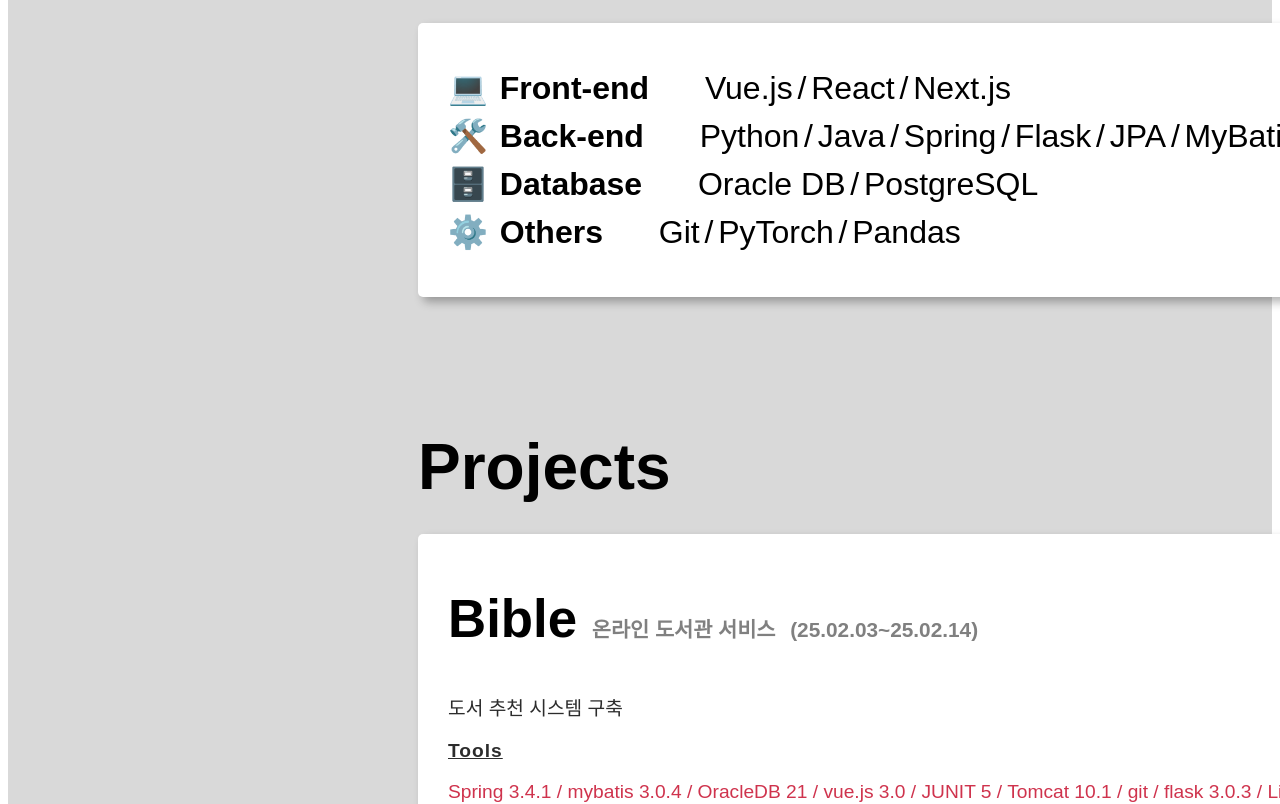
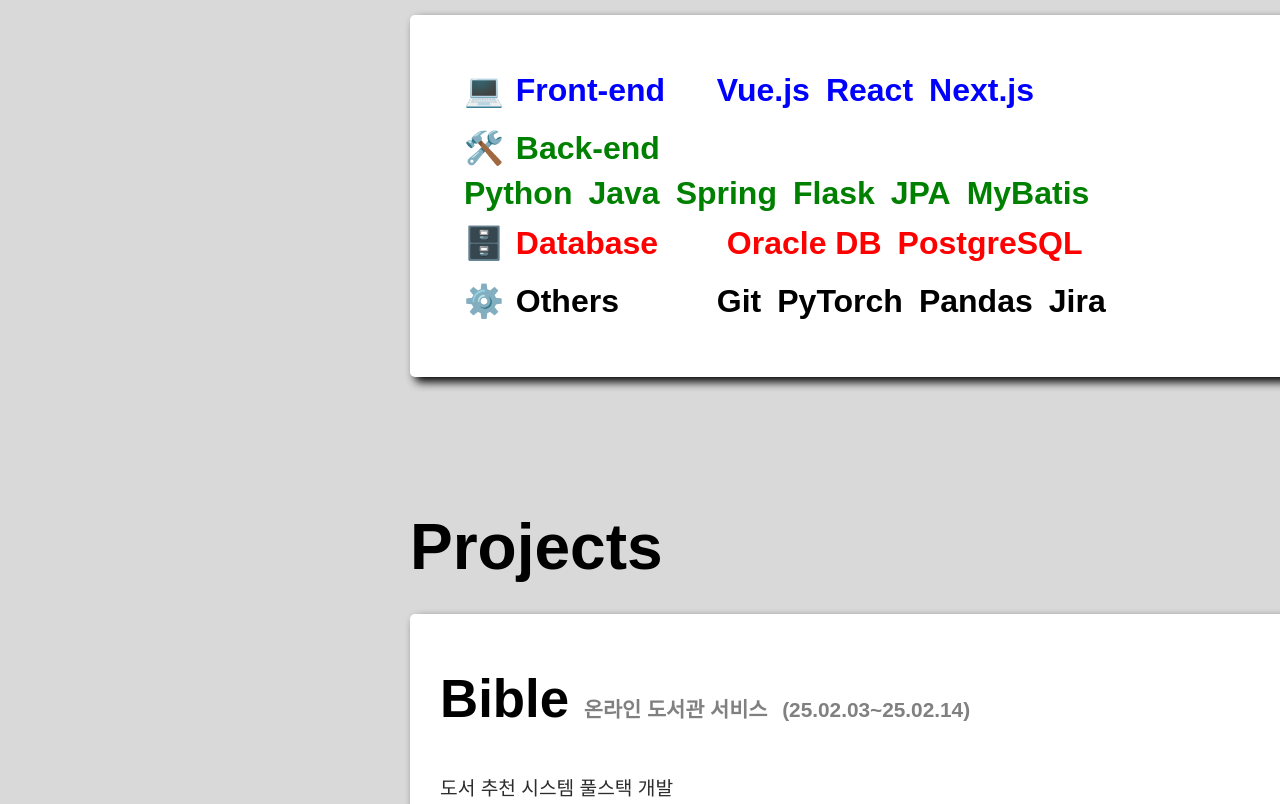
Before and after one commit to leesumin7766/portfolio, a Next.js app in the folder client/: page /main in a window 1280 px wide. Shown: the part 1040-1844 px from the top of the page. Built offline with nearby package versions, Linux system fonts and the light colour scheme; a web font is replaced by a local one.

Commit message:
almost finish

```diff
--- a/client/package.json
+++ b/client/package.json
@@ -15,6 +15,7 @@
     "@testing-library/user-event": "^13.5.0",
     "bootstrap-icons": "^1.11.3",
     "framer-motion": "^12.9.2",
+    "ionicons": "^7.4.0",
     "next": "^15.3.1",
     "react": "^19.1.0",
     "react-dom": "^19.1.0",
--- a/client/src/components/Main.js
+++ b/client/src/components/Main.js
@@ -21,7 +21,8 @@ const Main = () => {
             <Link to="skills" smooth={true} duration={500}>Skills</Link>
             <Link to="projects" smooth={true} duration={500}>Projects</Link>
             <Link to="education" smooth={true} duration={500}>Education</Link>
-            <Link to="certificate" smooth={true} duration={500}>Certificate</Link>
+            <Link to="certificate" smooth={true} duration={500}>Awards</Link>
+            <Link to="certificate" smooth={true} duration={500}>certificate</Link>
           </nav>
         </div>
       </header>
@@ -53,34 +54,35 @@ const Main = () => {
         <h1>SKILLS</h1>
         <div className={styles.skillsCard}>
           <ul className={styles.skillsList}>
-              <li className={styles.skillCategory}>
-              💻 <span className={styles.categoryTitle}>Front-end</span>
-                  <span className={styles.skillItem}>Vue.js</span>/
-                  <span className={styles.skillItem}>React</span>/
+              <li className={styles.skillCategory1}>
+              💻 <span className={styles.categoryFront}>Front-end</span>
+                  <span className={styles.skillItem}>Vue.js</span>
+                  <span className={styles.skillItem}>React</span>
                   <span className={styles.skillItem}>Next.js</span>
               </li>
 
-          <li className={styles.skillCategory}>
-              🛠️ <span className={styles.categoryTitle}>Back-end</span>
-                  <span className={styles.skillItem}>Python</span>/
-                  <span className={styles.skillItem}>Java</span>/
-                  <span className={styles.skillItem}>Spring</span>/
-                  <span className={styles.skillItem}>Flask</span>/
-        <span className={styles.skillItem}>JPA</span>/
+          <li className={styles.skillCategory2}>
+              🛠️ <span className={styles.categoryBack}>Back-end</span>
+                  <span className={styles.skillItem}>Python</span>
+                  <span className={styles.skillItem}>Java</span>
+                  <span className={styles.skillItem}>Spring</span>
+                  <span className={styles.skillItem}>Flask</span>
+        <span className={styles.skillItem}>JPA</span>
         <span className={styles.skillItem}>MyBatis</span>
       </li>
 
-      <li className={styles.skillCategory}>
-        🗄️ <span className={styles.categoryTitle}>Database</span>
-        <span className={styles.skillItem}>Oracle DB</span>/
+      <li className={styles.skillCategory3}>
+        🗄️ <span className={styles.categoryDatabase}>Database</span>
+        <span className={styles.skillItem}>Oracle DB</span>
         <span className={styles.skillItem}>PostgreSQL</span>
       </li>
 
-      <li className={styles.skillCategory}>
-        ⚙️ <span className={styles.categoryTitle}>Others</span>
-        <span className={styles.skillItem}>Git</span>/
-        <span className={styles.skillItem}>PyTorch</span>/
+      <li className={styles.skillCategory4}>
+        ⚙️ <span className={styles.categoryOthers}>Others</span>
+        <span className={styles.skillItem}>Git</span>
+        <span className={styles.skillItem}>PyTorch</span>
         <span className={styles.skillItem}>Pandas</span>
+        <span className={styles.skillItem}>Jira</span>
       </li>
     </ul>
   </div>
@@ -92,9 +94,9 @@ const Main = () => {
 
   <div className={styles.projectCard}>
     <h2>Bible <span>온라인 도서관 서비스</span> <span>(25.02.03~25.02.14)</span></h2>
-    <p>도서 추천 시스템 구축</p>
-    <p className={styles.tools}>Tools</p>
-    <p1>Spring 3.4.1 / mybatis 3.0.4 / OracleDB 21 / vue.js 3.0 / JUNIT 5 / Tomcat 10.1 / git / flask 3.0.3 / LightFM</p1>
+    <p>도서 추천 시스템 풀스택 개발</p>
+    <p className={styles.tools}><i class="bi bi-tools"></i> Tools</p>
+    <p className={styles.projecttools}>Spring 3.4.1 / mybatis 3.0.4 / OracleDB 21 / vue.js 3.0 / JUNIT 5 / Tomcat 10.1 / git / flask 3.0.3 / LightFM</p>
     <p></p>
     <a href="https://github.com/hyeran0920/Bible" target="_blank" rel="noopener noreferrer" className={styles.githubLink}>
       <i className="bi bi-github"></i>
@@ -103,9 +105,9 @@ const Main = () => {
 
   <div className={styles.projectCard}>
     <h2>milgam <span>AI를 활용한 인파밀집 및 이상행동 검출 서비스</span> <span>(24.06.17~24.07.26)</span></h2>
-    <p>회원 관리자 로그인 개발</p>
-    <p className={styles.tools}>Tools</p>
-    <p1>Spring 2.7.3 / java 11 / gradle / PostgreSQL / supabase 2.5.3 / flask 3.0.3 / numpy 1.26.4 / opencv 4.10.0</p1>
+    <p>회원 관리자 로그인 백엔드 개발</p>
+    <p className={styles.tools}><i class="bi bi-tools"></i> Tools</p>
+    <p className={styles.projecttools}>Spring 2.7.3 / java 11 / gradle / PostgreSQL / supabase 2.5.3 / flask 3.0.3 / numpy 1.26.4 / opencv 4.10.0</p>
     <p></p>
     <a href="https://github.com/K-Saaan/milgam" target="_blank" rel="noopener noreferrer" className={styles.githubLink}>
       <i className="bi bi-github"></i>
@@ -119,89 +121,122 @@ const Main = () => {
 
   <div className={styles.educationItem}>
     <img src="/assets/screen5.png" alt="KOSA Logo" />
-    <p>
+    <div>
       <span className={styles.eng}>kosa java</span>
       <span className={styles.kor}>개발자 양성 과정 수료</span>
       <p className={styles.dateTime}>(2024.12.02 - 2025.02.28) <strong>480Hours</strong></p>
       <p className={styles.eduText}>- Java, Js, OracleDB 교육 및 프로젝트</p>
-    </p>
+    </div>
   </div>
 
   <div className={styles.educationItem}>
     <img src="/assets/screen4.png" alt="TTA Logo" />
-    <p>
+    <div>
       <span className={styles.kor}>한국정보통신기술협회(TTA) 주관 인턴십</span>
       <p className={styles.dateTime}>(2024.10.21 - 2024.11.27) <strong>2months</strong></p>
-      <p className={styles.eduText}>IT 제품 품질테스트 SQA업무</p><p className={styles.eduText}>
-VMware를 활용한 윈도우와 리눅스 서버 간의 애플리케이션 연동 테스트를 진행</p><p className={styles.eduText}>
-젠데스크 환경에서 html5과 css를 활용하여 제품 헬프 데스크 UI 개선 업무를 진행</p>
-    </p>
+      <p className={styles.eduText}>IT 제품 품질테스트 SQA업무</p>
+      <p className={styles.eduText}>VMware를 활용한 윈도우와 리눅스 서버 간의 애플리케이션 연동 테스트를 진행</p>
+      <p className={styles.eduText}>젠데스크 환경에서 HTML5와 CSS를 활용하여 제품 헬프 데스크 UI 개선 업무를 진행</p>
+    </div>
   </div>
 
   <div className={styles.educationItem}>
     <img src="/assets/screen3.png" alt="KT Aivle Logo" />
-    <p>
+    <div>
       <span className={styles.eng}>KT Aivle School AI</span>
       <span className={styles.kor}>개발자 5기 수료</span>
       <p className={styles.dateTime}>(2024.02.20 - 2024.08.07) <strong>840Hours</strong></p>
       <p className={styles.eduText}>- 인공지능, 데이터분석 교육 및 프로젝트</p>
-    </p>
+    </div>
   </div>
 </section>
 
       <section className={styles.certificate} id="certificate">
-        <h1>Certificate</h1>
+        <h1>Awards</h1>
 
-        <div className={styles.certificateItem}>
+        <div className={styles.certificateCard}>
+          <div className={styles.titleWrapper}>
           <h2>숭실대 x 코드스테이츠 코딩 경진 대회 우수상</h2>
+          <div className={styles.iconWrapper}>
+            <ion-icon name="trophy-outline" className={styles.icon}></ion-icon>
+            <span className={styles.number}> 3rd</span>
+          </div>
+          </div>
           <p>(2024.08.31)</p>
-          <p>SSU x codestates Coding Competition 3rd</p>
+          <p>Leader</p>
+          <p>SSU x codestates Coding Competition <span className="highlight">3rd</span></p>
           <a href="https://www.notion.so/AI-SW-Developer-4ac029b6100580c1be86f23070f01941?pvs=4#1ac029b6100580229cb0f764a39d3259" target="_blank" rel="noopener noreferrer">
-            인증 링크
+          Aceess Link
           </a>
         </div>
 
-        <div className={styles.certificateItem}>
+        <div className={styles.certificateCard}>
+        <div className={styles.titleWrapper2}>
           <h2>KT Aivle School 빅프로젝트 최우수상</h2>
+          <div className={styles.iconWrapper}>
+            <ion-icon name="trophy-outline" className={styles.icon}></ion-icon>
+            <span className={styles.number}> 2rd</span>
+          </div>
+          </div>
           <p>(2024.08.07)</p>
-          <p>KT Aivle School Big Project 2nd / 32 teams</p>
+          <p>Teammate</p>
+          <p>KT Aivle School Big Project <span className="highlight">2nd / 32 teams</span></p>
         </div>
 
-        <div className={styles.certificateItem}>
-          <h2>KT Aivle School 코딩 마스터즈 1차 마스터</h2>
+        <div className={styles.certificateCard}>
+        <div className={styles.titleWrapper3}>
+          <h2>KT 코딩마스터즈 마스터</h2>
+            <div className={styles.iconWrapper}>
+              <ion-icon name="trophy-outline" className={styles.icon}></ion-icon>
+              <span className={styles.number}> TOP 8%</span>
+            </div>
+          </div>
           <p>(2024.03.31)</p>
-          <p>KT Aivle School Coding Masters Top 8%</p>
+          <p>Solo</p>
+          <p>KT Aivle School Coding Masters <span className="highlight">Top 8%</span></p>
           <a href="https://www.openbadge-global.com/api/v1.0/openBadge/e/v2/Wallet/Public/GetAssertionShare/qkw1eHvrUEQzdE5DNG5SQTNsRWIWZz09" target="_blank" rel="noopener noreferrer">
-            인증 링크
+            Aceess Link
           </a>
         </div>
       </section>
 
-      <section className={styles.thankYouSection} id="thankyou">
+      <section className={styles.thankYouSection} style={{ backgroundImage: "url('/assets/screen1.png'), linear-gradient(rgba(25, 0, 255, 0.05), rgba(25, 0, 255, 0.05))",
+        backgroundBlendMode: "darken",
+       }}>
+      <div className={styles.thankText}>
         <motion.div
-        initial={{ opacity: 0 }}
-        animate={{ opacity: 1 }}
-        transition={{ duration: 2 }}
+          initial={{ opacity: 0, y: 80 }}  // 처음에는 안 보이고, 아래로 내려온 상태
+          whileInView={{ opacity: 1, y: 0 }} // 50% 이상 보일 때 애니메이션이 시작되어 부드럽게 올라가고 보임
+          viewport={{ once: false, amount: 0.5 }}  // 50% 이상 보였을 때 애니메이션이 시작됨
+          transition={{ duration: 1, ease: "easeOut" }}  // 1.5초 동안 부드럽게 나타나도록 설정
+          className={styles.messageTitle}
         >
-        <h1 className={styles.messageTitle}>찾아봐주셔서 정말 감사합니다</h1>
-        <br></br>
-        <h2 className={styles.messageSubtitle}>앞으로가 기대되는 개발자가 되겠습니다</h2>
+  찾아봐주셔서 정말 감사합니다
 </motion.div>
 
+<motion.div
+  initial={{ opacity: 0, y: 50 }}  // 처음에는 안 보이고, 아래로 내려온 상태
+  whileInView={{ opacity: 1, y: 0 }} // 50% 이상 보일 때 애니메이션이 시작되어 부드럽게 올라가고 보임
+  viewport={{ once: false, amount: 0.5 }}  // 50% 이상 보였을 때 애니메이션이 시작됨
+  transition={{ duration: 1.5, ease: "easeOut" }}  // 1.5초 동안 부드럽게 나타나도록 설정
+  className={styles.messageSubtitle}
+>
+  미래를 기대하게 만드는 개발자가 되겠습니다
+</motion.div>
+</div>
 <div className={styles.thankYouLetters}>
   {letters.map((letter, index) => (
     <motion.span
       key={index}
-            initial={{ opacity: 0, y: -20 }}
-            animate={{ opacity: 1, y: 0 }}
-            transition={{ delay: 2 + index * 0.2 }} // 2초 후부터 순차적으로
+      initial={{ opacity: 0, y: 50 }}   // 각 글자가 처음에 조금 아래에 위치
+      animate={{ opacity: 1, y: 0 }}    // 애니메이션 시 위로 올라오며 보이게 됨
+      transition={{ delay: 2 + index * 0.2, duration: 1.5, ease: "easeOut" }} // 순차적으로 등장, 1.5초 동안
       className={styles.letter}
     >
       {letter}
     </motion.span>
   ))}
 </div>
-
       <footer className={styles.footer}>
         2025. Lee Sumin. All rights reserved. <br />
         made by React
--- a/client/src/components/Main.module.css
+++ b/client/src/components/Main.module.css
@@ -42,7 +42,7 @@ body, html {
   margin-top: 30px;
 }
 .navRight {
-  padding-left: 1300px;
+  padding-left: 1200px;
 }
 .navMenu {
   color: black;
@@ -153,7 +153,7 @@ body, html {
   background-color: white;
   padding: 30px;
   margin-bottom: 30px;
-  box-shadow: 5px 5px 10px rgba(0, 0, 0, 0.3); /* 더 진한 그림자 */
+  box-shadow: 5px 5px 10px rgba(0, 0, 0, 1); /* 더 진한 그림자 */
   border-radius: 5px;
 }
 
@@ -168,11 +168,11 @@ body, html {
 }
 .skillsList {
   list-style: none;
-  padding: 0;
+  margin : 1.5rem;
 }
 
-.skillCategory {
-  margin-bottom: 1rem;
+.skillCategory1 {
+  margin-bottom: 3rem;
   font-size: 1.1rem;
 }
 
@@ -182,9 +182,67 @@ body, html {
   padding: 3px;
 }
 
-.skillItem {
-  margin: 0 0.3rem;
-  font-weight: normal;
+.categoryFront {
+  font-weight: bold;
+  margin-right: 3rem;
+  padding: 3px;
+  color: blue;
+  padding-bottom :0.5rem;
+  display: inline-block;
+  width: 150px;
+}
+
+.categoryBack {
+  font-weight: bold;
+  margin-right: 3rem;
+  padding: 3px;
+  color: green;
+  padding-bottom :0.5rem;
+  display: inline-block;
+  width: 150px;
+}
+
+.categoryDatabase {
+  font-weight: bold;
+  margin-right: 3rem;
+  padding: 3px;
+  color: red;
+  padding-bottom :0.5rem;
+  display: inline-block;
+  width: 160px;
+}
+
+.categoryOthers {
+  font-weight: bold;
+  margin-right: 3rem;
+  padding: 3px;
+  color: black;
+  display: inline-block;
+  width: 150px;
+}
+
+.skillCategory1 .skillItem {
+  font-weight: bold;
+  margin-right: 1rem;
+  color: blue;
+}
+
+.skillCategory2 .skillItem {
+  font-weight: bold;
+  margin-right: 1rem;
+  color: green;
+}
+
+.skillCategory3 .skillItem {
+  font-weight: bold;
+  margin-right: 1rem;
+  color: red;
+}
+
+.skillCategory4 .skillItem {
+  font-weight: bold;
+  margin-right: 1rem;
+  color: black;
 }
 
 /* Projects 섹션 */
@@ -207,7 +265,7 @@ body, html {
   padding: 30px;
   padding-top: 10px;
   margin-bottom: 40px;
-  box-shadow: 5px 5px 10px rgba(0, 0, 0, 0.3); /* 더 진한 그림자 */
+  box-shadow: 5px 5px 10px rgba(0, 0, 0, 1); /* 더 진한 그림자 */
   border-radius: 5px;
   position: relative;
 }
@@ -221,13 +279,19 @@ body, html {
   color: gray;
 }
 
-.tools {
+.projectCard .tools {
+  font-size: 23px; /* 글씨 크기 */
+  font-weight: bold; /* 굵게 */
+  margin-top: 10px; /* 위쪽 여백 */
+  color: #5bca57; /* 글자 색상 */
+  text-decoration: underline;
+}
+.projectCard .projecttools {
   font-size: 18px; /* 글씨 크기 */
   font-weight: bold; /* 굵게 */
   margin-top: 10px; /* 위쪽 여백 */
-  color: rgb(207, 51, 77); /* 글자 색상 */
+  color: #5bca57; /* 글자 색상 */
   letter-spacing: 1px; /* 글자 간격 */
-  text-decoration: underline;
 }
 
 .projectCard p {
@@ -283,14 +347,14 @@ body, html {
   font-size: 2rem;
 }
 
-.educationItem eng {
+.educationItem .eng {
   font-size: 2rem; /* 영어 글씨 크기 */
   font-weight: bold; /* (선택) 영어 부분 강조 */
 }
 
-.educationItem kor {
+.educationItem .kor {
   font-size: 2rem; /* 한글 글씨 크기 */
-  color: gray;
+  font-weight: bold;
 }
 
 .education .dateTime {
@@ -311,45 +375,85 @@ body, html {
 .certificate {
   padding-left: 410px; /* About Me의 왼쪽 간격 맞추기 */
   background-color: #d9d9d9;
-  padding-bottom: 100px;
+  padding-bottom: 200px;
+}
+.certificateCard{
+  background-color: rgb(59, 211, 165);
+  width: 900px;
+  padding: 30px;
+  padding-top: 20px;
+  margin-bottom: 35px;
+  border-radius: 5px;
+  position: relative;
+  color : white;
 }
 
+.titleWrapper {
+  display: flex;
+  align-items: center; /* 세로 중앙 정렬 */
+  gap: 200px; /* h2와 아이콘 사이 간격 */
+}
+.titleWrapper2 {
+  display: flex;
+  align-items: center; /* 세로 중앙 정렬 */
+  gap: 305px; /* h2와 아이콘 사이 간격 */
+}
+.titleWrapper3 {
+  display: flex;
+  align-items: center; /* 세로 중앙 정렬 */
+  gap: 425px; /* h2와 아이콘 사이 간격 */
+}
+.iconWrapper .number{
+  font-size: 3rem;
+  color: #ecfd00;
+  position: relative;
+  top: -3px;
+}
+.icon {
+  font-size: 50px;
+  color: #ecfd00; /* 원하는 색깔 */
+}
 .certificate h1 {
   font-size: 4rem;
   margin-bottom: 30px;
 }
 
-.certificateItem {
-  margin-bottom: 50px;
-}
-
-.certificateItem h2 {
+.certificateCard h2 {
   font-size: 1.5rem;
-  text-decoration: underline; /* 제목 밑줄 */
   margin-bottom: 10px;
 }
 
-.certificateItem p {
-  font-size: 1.2rem;
-  color: #333;
-  margin-bottom: 5px;
+.certificateCard p {
+  font-size: 1.5rem;
+  color: white;
+  margin-bottom: 20px;
 }
 
-.certificateItem a {
-  font-size: 1rem;
-  color: blue;
+.certificateCard a {
+  font-size: 1.3rem;
+  color: #D9D9D9;
   text-decoration: underline;
+  padding-top: 10px;
+}
+
+.certificateCard .highlight {
+  color: #ecfd00;
+  font-weight: bold;
 }
 
 .thankYouSection {
-  background-image: url('/assets/screen1.png');
+  background-position: center;
   background-size: cover;
-  background-position: center;
   height: 60vh;
   color: white;
   position: relative;
   text-align: center;
-  padding-top: 100px;
+  padding-top: 150px;
+}
+
+.thankYouSection .thankText {
+  position: relative;    /* 상대적 위치 지정 */
+  top: -50px;
 }
 
 .messageTitle {
@@ -364,6 +468,8 @@ body, html {
 }
 
 .thankYouLetters {
+  position: relative;    /* 상대적 위치 지정 */
+  top: 50px;
   display: flex;
   justify-content: center;
   align-items: center;
@@ -380,7 +486,7 @@ body, html {
   position: absolute;
   bottom: 30px;
   width: 100%;
-  font-size: 0.9rem;
+  font-size: 1.3rem;
   color: black;
   text-align: center;
 }
@@ -400,7 +506,7 @@ body, html {
   }
 
   .footer {
-    font-size: 0.8rem;
+    font-size: 1.5rem;
   }
 }
 
--- a/client/src/components/ThankYou.js
+++ b/client/src/components/ThankYou.js
@@ -7,7 +7,7 @@ export default function ThankYou() {
     <section
       className="thank-you-section"
       style={{
-        backgroundImage: "url('/assets/screen1.png')",
+        backgroundImage: "url('/assets/screen1.png'), linear-gradient(rgba(25, 0, 255, 0.05), rgba(25, 0, 255, 0.05))",
         backgroundSize: "cover",
         backgroundPosition: "center",
         height: "100vh",
--- /dev/null
+++ b/client/src/jsconfig.json
@@ -0,0 +1,5 @@
+{
+    "compilerOptions": {
+      "baseUrl": "src"
+    }
+  }
--- a/client/src/pages/_app.js
+++ b/client/src/pages/_app.js
@@ -1,7 +1,7 @@
 // pages/_app.js
 import '../components/GoTo.module.css';
 import '../components/Main.module.css';
-// import '../styles/globals.css';
+import '../styles/globals.css';
 import useSWR from 'swr'
 
 function MyApp({ Component, pageProps }) {
--- /dev/null
+++ b/client/src/pages/_document.js
@@ -0,0 +1,19 @@
+// pages/_document.js
+
+import { Html, Head, Main, NextScript } from 'next/document';
+
+export default function Document() {
+  return (
+    <Html lang="en">
+      <Head>
+        {/* ionicons CDN 추가 */}
+        <script type="module" src="https://unpkg.com/ionicons@7.1.0/dist/ionicons/ionicons.esm.js"></script>
+        <script nomodule src="https://unpkg.com/ionicons@7.1.0/dist/ionicons/ionicons.js"></script>
+      </Head>
+      <body>
+        <Main />
+        <NextScript />
+      </body>
+    </Html>
+  );
+}
```
Also changed, not shown: client/src/styles/globals.css (renamed from client/styles/globals.css), 1 other file (tests, documents, lock files or other folders). Lines whose indentation alone changed are shown as unchanged.
